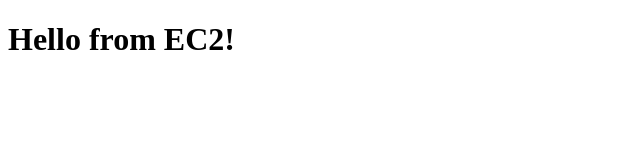
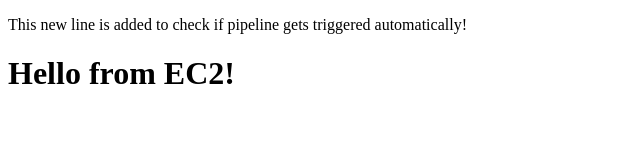
Before and after one commit to falguni-tagadkar/aws-starter-project, a plain HTML site: page frontend/index.html in a window 1280 px wide. Shown: the whole page, without its empty margins (0-640 px from the left). Drawn offline with Linux system fonts and the light colour scheme.

Commit message:
Changed index.htm;

```diff
--- a/frontend/index.html
+++ b/frontend/index.html
@@ -3,6 +3,7 @@
 <head>
     <meta charset="UTF-8" />
     <title>EC2 Frontend</title>
+    <p>This new line is added to check if pipeline gets triggered automatically!</p>
 </head>
 <body>
     <h1>Hello from EC2!</h1>
```
